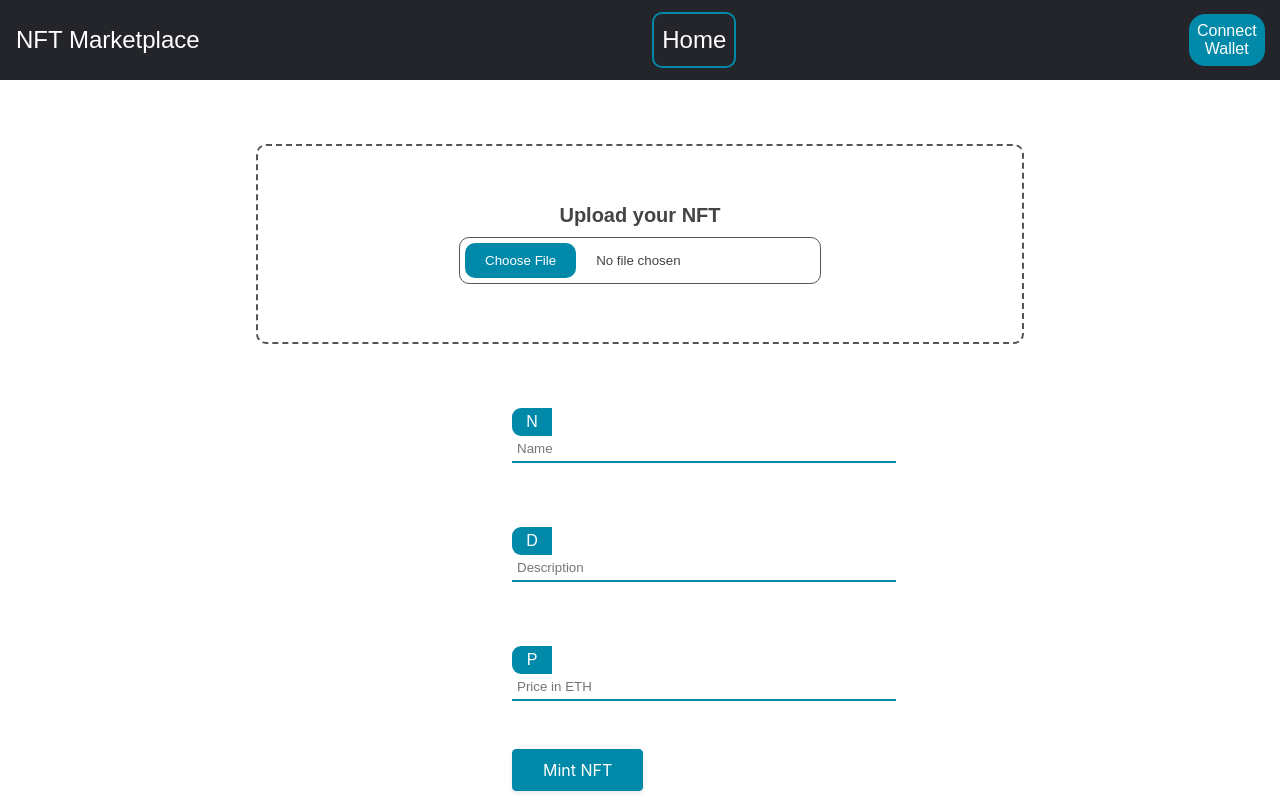
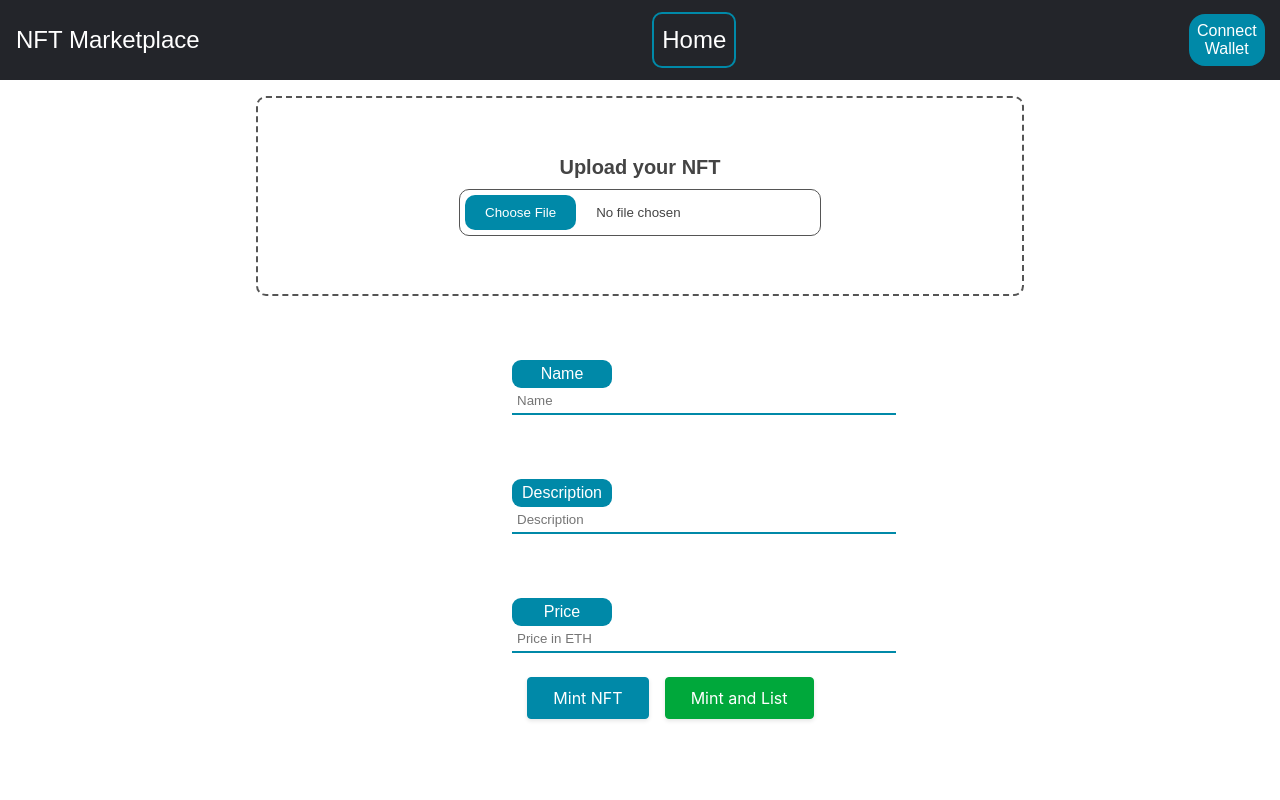
Before and after one commit to enesizgi/nft-marketplace, a React (Create React App) app: page /mint-nfts in a window 1280 px wide. Built offline with nearby package versions, Linux system fonts and the light colour scheme.

Commit message:
feat: allow users to only mint nfts and not list

```diff
--- a/src/frontend/components/App.js
+++ b/src/frontend/components/App.js
@@ -101,7 +101,7 @@ const App = () => {
         )}
         <NavigationBar web3Handler={web3Handler} loading={loading} account={account} deviceType={deviceType} toggleLeftPanel={toggleLeftPanel} />
         <Routes>
-          <Route exact path="/" element={<HomePage nft={nft} marketplace={marketplace} />} />
+          <Route exact path="/" element={<HomePage nft={nft} marketplace={marketplace} account={account} />} />
           <Route path="/user/*" element={<Profile account={account} nft={nft} marketplace={marketplace} />} />
           <Route path="/mint-nfts" element={<MintNFTSPage nft={nft} marketplace={marketplace} account={account} />} />
           <Route path="/my-listed-nfts" element={<ListNFTSPage nft={nft} marketplace={marketplace} account={account} />} />
--- a/src/frontend/components/Home/index.js
+++ b/src/frontend/components/Home/index.js
@@ -5,7 +5,7 @@ import React, { useState, useEffect } from 'react';
 import API from '../../modules/api';
 import NFTCard from '../NFTCard';
 
-const HomePage = ({ marketplace, nft }) => {
+const HomePage = ({ marketplace, nft, account }) => {
   const [loading, setLoading] = useState(true);
   const [items, setItems] = useState([]);
   const loadMarketplaceItems = async () => {
@@ -57,6 +57,8 @@ const HomePage = ({ marketplace, nft }) => {
             item={item}
             loadMarketplaceItems={loadMarketplaceItems}
             marketplace={marketplace}
+            account={account}
+            nft={nft}
             showBuyButton
           />
         ))}
--- a/src/frontend/components/ListNFTS.js
+++ b/src/frontend/components/ListNFTS.js
@@ -41,8 +41,8 @@ const ListNFTSPage = ({ marketplace, nft, account }) => {
     setListedItems(listedItems);
     setSoldItems(soldItems);
   };
-  useEffect(() => {
-    loadListedItems();
+  useEffect(async () => {
+    await loadListedItems();
   }, []);
   if (loading) {
     return (
@@ -51,14 +51,19 @@ const ListNFTSPage = ({ marketplace, nft, account }) => {
       </main>
     );
   }
-  // TODO @Enes: Implement sold items using soldItems variable above. Then remove eslint line above.
-  /* eslint-disable jsx-a11y/alt-text */
   return (
     <div className="imageContainer">
       {listedItems
         .filter(item => !soldItems.find(i => i.itemId === item.itemId))
         .map(item => (
-          <NFTCard key={`${item.url}-${Math.random()}`} item={item} marketplace={marketplace} />
+          <NFTCard
+            key={`${item.url}-${Math.random()}`}
+            item={item}
+            marketplace={marketplace}
+            nft={nft}
+            account={account}
+            loadMarketplaceItems={loadListedItems}
+          />
         ))}
     </div>
   );
--- a/src/frontend/components/MintNFTS.css
+++ b/src/frontend/components/MintNFTS.css
@@ -1,9 +1,3 @@
-@import url('https://fonts.googleapis.com/css?family=Dosis');
-
-body,
-html {
-  font-family: 'Dosis', sans-serif;
-}
 .input-group {
   margin-bottom: 10px;
   margin-left: 40%;
@@ -13,10 +7,10 @@ html {
   background: #0089a8;
   padding: 5px;
   color: white;
-  max-width: 40px;
+  max-width: 100px;
   width: 50%;
   text-align: center;
-  border-radius: 9px 0px 0px 9px;
+  border-radius: 9px;
 }
 .input-control {
   border: none;
@@ -80,7 +74,7 @@ input[type='file']::file-selector-button:hover {
   cursor: pointer;
   transition: background 0.2s ease-in-out, border 0.2s ease-in-out;
   margin-left: 20%;
-  margin-top: 5%;
+  margin-top: 16px;
   margin-right: 20%;
 }
 
@@ -116,6 +110,7 @@ input[type='file']::file-selector-button:hover {
   outline: none;
   outline: 0;
   padding: 10px 25px;
+  margin-right: 16px;
   text-align: center;
   transform: translateY(0);
   transition: transform 150ms, box-shadow 150ms;
@@ -129,10 +124,15 @@ input[type='file']::file-selector-button:hover {
   transform: translateY(-2px);
 }
 
-@media (min-width: 768px) {
-  .button-37 {
-    padding: 10px 30px;
-    margin-top: 3%;
-    margin-left: 40%;
-  }
+.isGreen {
+  background-color: #00a83b;
+  border: 1px solid #00a83b;
 }
+
+.mintContainer .buttonContainer {
+  display: flex;
+  justify-content: center;
+  align-items: center;
+  margin-left: 6%;
+  margin-top: 24px;
+}
--- a/src/frontend/components/MintNFTS.js
+++ b/src/frontend/components/MintNFTS.js
@@ -18,13 +18,18 @@ const MintNFTSPage = ({ account, nft, marketplace }) => {
       setFile(e.target.files[0]);
     }
   };
-  const mintThenList = async result => {
-    // eslint-disable-line
+
+  const mintNFT = async result => {
     const uri = `ipfs://${result.cid}`;
     // mint nft
-    await (await nft.mintNFT(uri)).wait();
+    const response = await (await nft.mintNFT(uri)).wait();
     // get tokenId of new nft
-    const id = await nft.tokenCounter();
+    return response.events[0].args[2];
+  };
+
+  const mintThenList = async result => {
+    const id = await mintNFT(result);
+
     // approve marketplace to spend nft
     const isApproved = await nft.isApprovedForAll(account, marketplace.address);
     if (!isApproved) {
@@ -34,7 +39,7 @@ const MintNFTSPage = ({ account, nft, marketplace }) => {
     const listingPrice = ethers.utils.parseEther(price.toString());
     await (await marketplace.makeItem(nft.address, id, listingPrice)).wait();
   };
-  const createNFT = async () => {
+  const createNFT = willBeListed => async () => {
     if (!file || !price || !name || !description) return;
     try {
       const formData = new FormData();
@@ -46,7 +51,11 @@ const MintNFTSPage = ({ account, nft, marketplace }) => {
       });
       const response = await API.uploadToIPFS(metadata, formData);
       setImage(response);
+      if (willBeListed) {
         mintThenList(response);
+      } else {
+        mintNFT(response);
+      }
     } catch (error) {
       console.warn('ipfs uri upload error: ', error);
     }
@@ -60,26 +69,27 @@ const MintNFTSPage = ({ account, nft, marketplace }) => {
       </label>
 
       <div className="container">
-        <div className="row mt-2">
-          <div className="col-md-5">
         <div className="input-group">
-              <div className="input-flat">N</div>
+          <div className="input-flat">Name</div>
           <input type="text" onChange={e => setName(e.target.value)} placeholder="Name" className="input-control" />
         </div>
         <div className="input-group">
-              <div className="input-flat">D</div>
+          <div className="input-flat">Description</div>
           <input type="text" onChange={e => setDescription(e.target.value)} placeholder="Description" className="input-control" />
         </div>
         <div className="input-group">
-              <div className="input-flat">P</div>
+          <div className="input-flat">Price</div>
           <input type="number" onChange={e => setPrice(e.target.value)} placeholder="Price in ETH" className="input-control" />
         </div>
       </div>
-        </div>
-      </div>
-      <button type="button" className="button-37" onClick={createNFT}>
+      <div className="buttonContainer">
+        <button type="button" className="button-37" onClick={createNFT(false)}>
           Mint NFT
         </button>
+        <button type="button" className="button-37 isGreen" onClick={createNFT(true)}>
+          Mint and List
+        </button>
+      </div>
       {image && <img src={image.url} alt="nft-input" width="300px" />}
     </div>
   );
--- a/src/frontend/components/NFTCard/index.js
+++ b/src/frontend/components/NFTCard/index.js
@@ -31,10 +31,12 @@ const NFTCard = ({ item, account, marketplace, nft, loadMarketplaceItems, showBu
           Description:
           {item.description}
         </div>
-        <div className="imageItemPrice">
-          Price:
-          {ethers.utils.formatEther(item.totalPrice)} ETH
-        </div>
+        {item.totalPrice && (
+          <div className="imageItemPrice">
+            Price:
+            {ethers.utils.formatEther(item.totalPrice)} ETH
+          </div>
+        )}
         {showBuyButton && (
           <button type="button" onClick={() => buyMarketItem(item)}>
             Buy Now
--- /dev/null
+++ b/src/frontend/components/OwnedPage.js
@@ -0,0 +1,55 @@
+/* eslint-disable react/prop-types */
+/* eslint-disable no-await-in-loop */
+// TODO @Enes: Remove all eslint disables
+import React, { useState, useEffect } from 'react';
+import NFTCard from './NFTCard';
+import API from '../modules/api';
+
+const OwnedPage = ({ marketplace, nft, account }) => {
+  const [loading, setLoading] = useState(true);
+  const [ownedItems, setOwnedItems] = useState([]);
+  const loadOwnedItems = async () => {
+    const ownedCount = await nft.balanceOf(account);
+    const ownedItemsLocal = [];
+    for (let i = 0; i < ownedCount; i += 1) {
+      const tokenId = await nft.tokenOfOwnerByIndex(account, i);
+      const uri = await nft.tokenURI(tokenId);
+      const cid = uri.split('ipfs://')[1];
+      const metadata = await API.getFromIPFS(cid);
+      const item = {
+        ...metadata,
+        tokenId
+      };
+      ownedItemsLocal.push(item);
+    }
+    setOwnedItems(ownedItemsLocal);
+    setLoading(false);
+  };
+  useEffect(async () => {
+    await loadOwnedItems();
+  }, []);
+  if (loading) {
+    return (
+      <main style={{ padding: '1rem 0' }}>
+        <h2>Loading...</h2>
+      </main>
+    );
+  }
+  return (
+    <div className="imageContainer">
+      {ownedItems.map(item => (
+        <NFTCard
+          key={`${item.url}-${Math.random()}`}
+          item={item}
+          marketplace={marketplace}
+          nft={nft}
+          account={account}
+          loadMarketplaceItems={loadOwnedItems}
+          showSellButton
+        />
+      ))}
+    </div>
+  );
+};
+
+export default OwnedPage;
--- a/src/frontend/components/Profile/ProfileContent.js
+++ b/src/frontend/components/Profile/ProfileContent.js
@@ -8,6 +8,7 @@ import PurchasedIcon from '../../assets/shopping_bag_black_24dp.svg';
 import { classNames } from '../../utils';
 import ListNFTSPage from '../ListNFTS';
 import PurchasesPage from '../Purchases';
+import OwnedPage from '../OwnedPage';
 
 const ScProfileContent = styled.div`
   width: 100%;
@@ -42,7 +43,8 @@ const ScProfileContent = styled.div`
 
 const tabs = [
   { name: 'Listed', icon: ListedIcon },
-  { name: 'Purchased', icon: PurchasedIcon }
+  { name: 'Purchased', icon: PurchasedIcon },
+  { name: 'Owned', icon: PurchasedIcon }
 ];
 
 /* eslint-disable no-unused-vars */
@@ -68,6 +70,7 @@ const ProfileContent = ({ id, isOwner, account, nft, marketplace }) => {
       </div>
       {selectedTab === 'Listed' && <ListNFTSPage account={account} nft={nft} marketplace={marketplace} />}
       {selectedTab === 'Purchased' && <PurchasesPage account={account} nft={nft} marketplace={marketplace} />}
+      {selectedTab === 'Owned' && <OwnedPage account={account} nft={nft} marketplace={marketplace} />}
     </ScProfileContent>
   );
 };
```
Also changed, not shown: 1 other file (tests, documents, lock files or other folders). Lines whose indentation alone changed are shown as unchanged.
